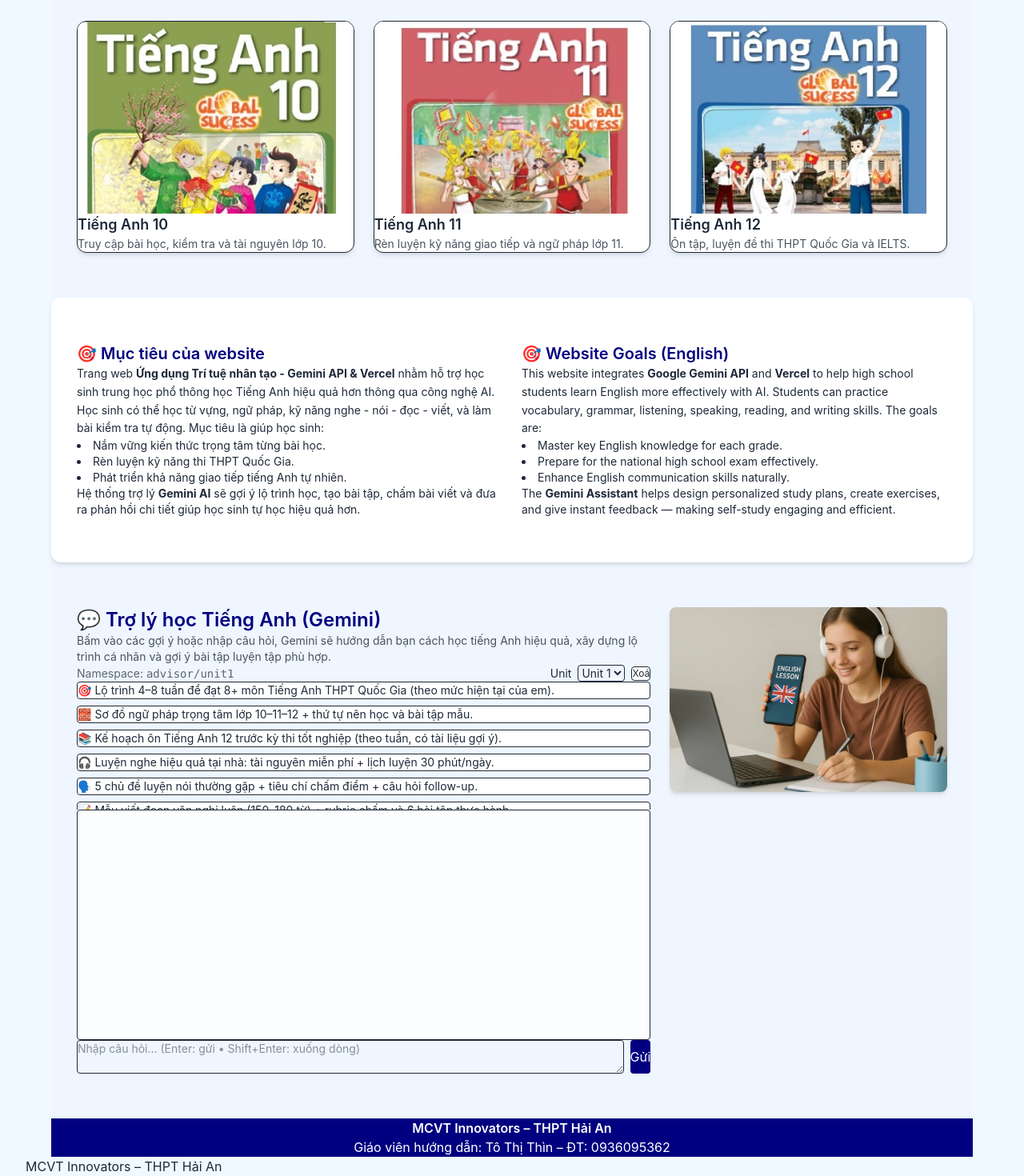
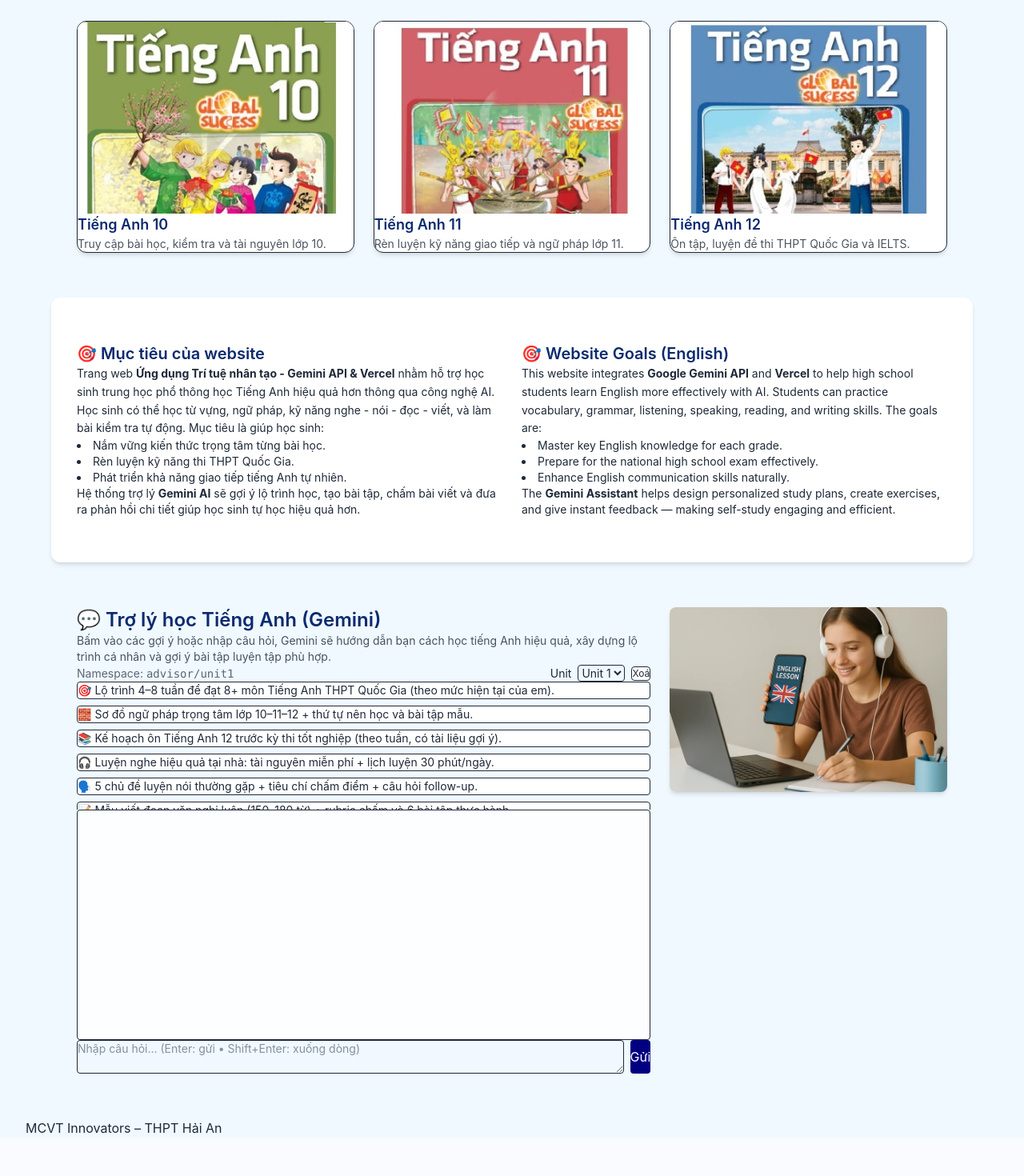
Before and after one commit to Thinit362/my-english-ai, a Next.js app: page / in a window 1280 px wide. Shown: the part 286-1756 px from the top of the page at 80% size. After the commit the page ends 1708 px from the top, so only its background shows below. Built offline with nearby package versions, Linux system fonts and the light colour scheme.

Commit message:
Update page.tsx

```diff
--- a/app/page.tsx
+++ b/app/page.tsx
@@ -1,12 +1,16 @@
-"use client";
+// app/page.tsx
 import Image from "next/image";
 import Link from "next/link";
-import Header from "@/components/Header";
-import GeminiChat from "@/components/GeminiChat";
+import dynamic from "next/dynamic";
+
+// Render phía client để tránh lỗi "use client" ở page và các vấn đề hydration
+const GeminiChat = dynamic(() => import("@/components/GeminiChat"), {
+  ssr: false,
+});
 
 export default function HomePage() {
   return (
-    <main className="min-h-screen bg-blue-50 text-gray-800">
+    <>
       {/* SECTION 1: Sách lớp 10–11–12 */}
       <section className="max-w-6xl mx-auto py-8 px-4 grid md:grid-cols-3 gap-6">
         {[
@@ -43,7 +47,7 @@ export default function HomePage() {
               />
             </div>
             <div className="p-4">
-              <h3 className="font-semibold text-lg text-navy-900">{b.title}</h3>
+              <h3 className="font-semibold text-lg text-[var(--navy)]">{b.title}</h3>
               <p className="text-sm opacity-80">{b.desc}</p>
             </div>
           </Link>
@@ -53,7 +57,7 @@ export default function HomePage() {
       {/* SECTION 2: Giới thiệu song ngữ */}
       <section className="max-w-6xl mx-auto bg-white rounded-xl shadow-md p-6 grid md:grid-cols-2 gap-6 mb-12">
         <div>
-          <h2 className="text-xl font-semibold mb-2 text-[navy]">🎯 Mục tiêu của website</h2>
+          <h2 className="text-xl font-semibold mb-2 text-[var(--navy)]">🎯 Mục tiêu của website</h2>
           <p className="text-sm leading-relaxed">
             Trang web <b>Ứng dụng Trí tuệ nhân tạo - Gemini API & Vercel</b> nhằm hỗ trợ học sinh
             trung học phổ thông học Tiếng Anh hiệu quả hơn thông qua công nghệ AI.
@@ -73,7 +77,7 @@ export default function HomePage() {
         </div>
 
         <div>
-          <h2 className="text-xl font-semibold mb-2 text-[navy]">🎯 Website Goals (English)</h2>
+          <h2 className="text-xl font-semibold mb-2 text-[var(--navy)]">🎯 Website Goals (English)</h2>
           <p className="text-sm leading-relaxed">
             This website integrates <b>Google Gemini API</b> and <b>Vercel</b> to help high school
             students learn English more effectively with AI.
@@ -96,15 +100,18 @@ export default function HomePage() {
       {/* SECTION 3: Chatbot Gemini */}
       <section className="max-w-6xl mx-auto px-4 mb-12 grid md:grid-cols-2 lg:grid-cols-3 gap-6">
         <div className="md:col-span-2 flex flex-col justify-center">
-          <h2 className="text-2xl font-semibold text-[navy] mb-3">
+          <h2 className="text-2xl font-semibold text-[var(--navy)] mb-3">
             💬 Trợ lý học Tiếng Anh (Gemini)
           </h2>
           <p className="text-sm opacity-80 mb-4">
             Bấm vào các gợi ý hoặc nhập câu hỏi, Gemini sẽ hướng dẫn bạn cách học tiếng Anh hiệu quả,
             xây dựng lộ trình cá nhân và gợi ý bài tập luyện tập phù hợp.
           </p>
+
+          {/* Chạy phía client, không chặn SSR của toàn trang */}
           <GeminiChat pageKey="advisor" units={[1]} />
         </div>
+
         <div className="hidden lg:block">
           <Image
             src="/study-ai.webp"
@@ -115,12 +122,6 @@ export default function HomePage() {
           />
         </div>
       </section>
-
-      {/* FOOTER */}
-      <footer className="bg-[navy] text-white text-center py-4">
-        <p className="font-semibold">MCVT Innovators – THPT Hải An</p>
-        <p>Giáo viên hướng dẫn: Tô Thị Thìn – ĐT: 0936095362</p>
-      </footer>
-    </main>
+    </>
   );
 }
```
